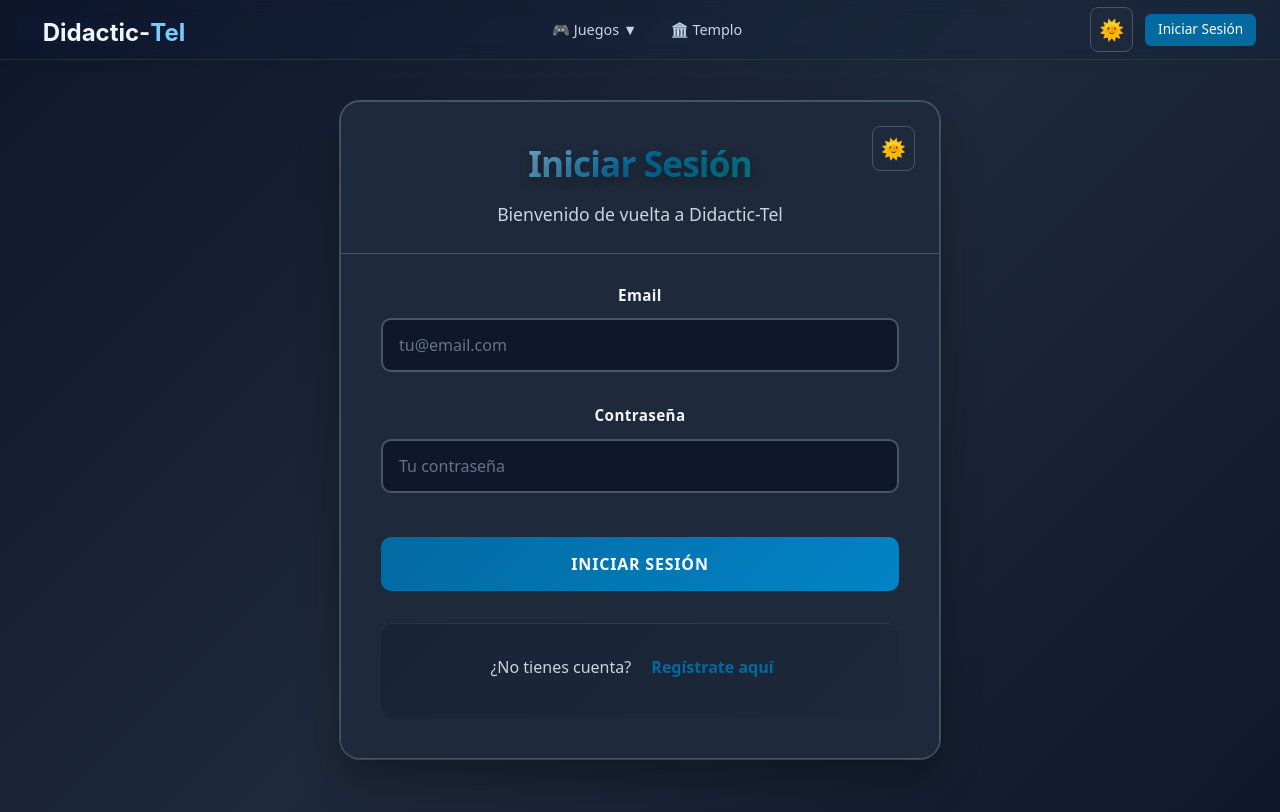
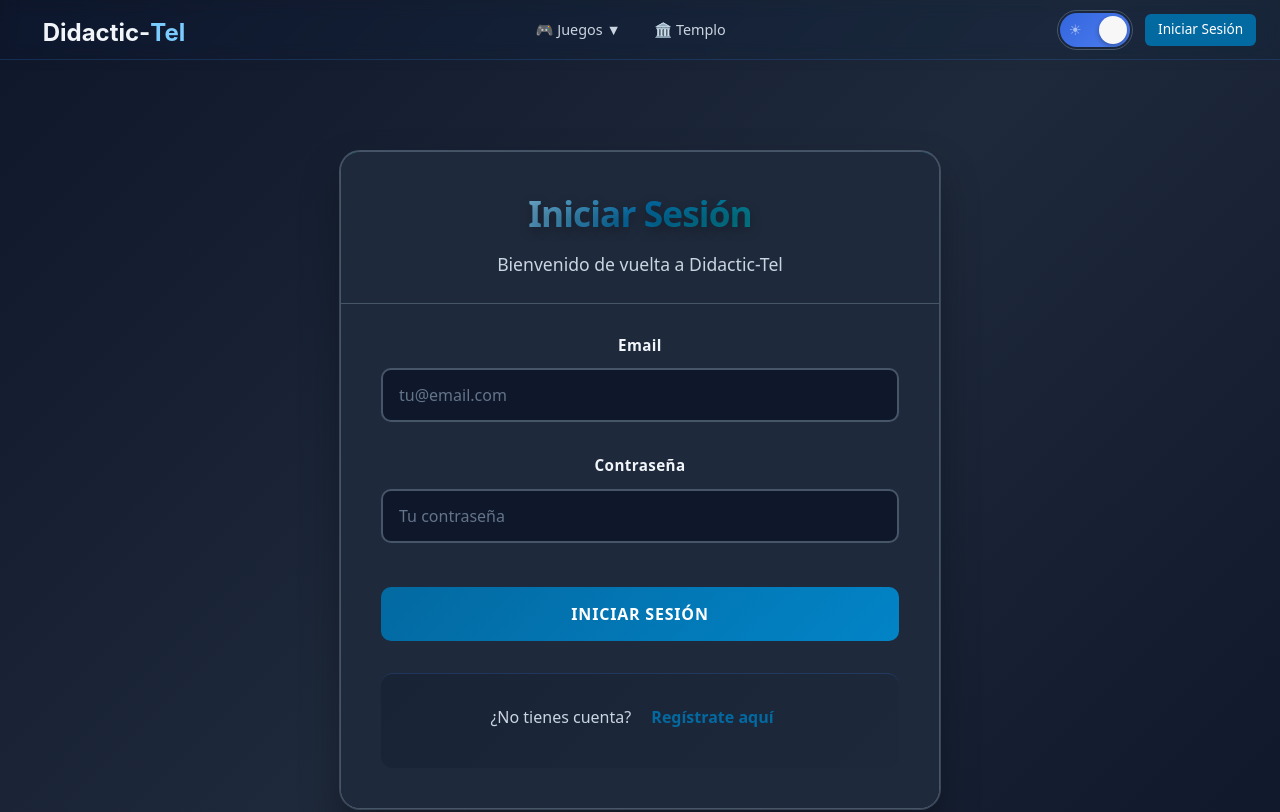
Before and after one commit to YohannsJ/DidacticTel, a React (Vite) app: page /Datos in a window 1280 px wide. Shown: the top 812 px of the page. Built offline with nearby package versions, Linux system fonts and the light colour scheme; no server answers.

Commit message:
feat: botón de modo claro y oscuro

```diff
--- a/src/App.jsx
+++ b/src/App.jsx
@@ -183,7 +183,7 @@ const AppLayout = () => {
                 {user?.role === 'admin' && (
                   <>
                     <Link to="/admin" className={styles.dropdownItem} onClick={handleUserMenuSelection}>
-                      👑 Admin
+                      👑 Config Admin
                     </Link>
                     <Link to="/admin/flags" className={styles.dropdownItem} onClick={handleUserMenuSelection}>
                       📊 Flags Admin
@@ -223,7 +223,7 @@ const AppLayout = () => {
             </button>
             <div className={`${styles.dropdownMenu} ${styles.userDropdownMenu} ${userDropdownOpen ? styles.dropdownOpen : ''}`}>
               <Link to="/perfil" className={styles.dropdownItem} onClick={handleUserMenuSelection}>
-                👤 Perfil
+                👤 Mi Perfil
               </Link>
               <Link to="/mis-flags" className={styles.dropdownItem} onClick={handleUserMenuSelection}>
                 🚩 Mis Flags
@@ -231,7 +231,7 @@ const AppLayout = () => {
               {user?.role === 'admin' && (
                 <>
                   <Link to="/admin" className={styles.dropdownItem} onClick={handleUserMenuSelection}>
-                    👑 Admin
+                    👑 Config Admin
                   </Link>
                   <Link to="/admin/flags" className={styles.dropdownItem} onClick={handleUserMenuSelection}>
                     📊 Flags Admin
@@ -239,7 +239,7 @@ const AppLayout = () => {
                 </>
               )}
               <div className={styles.dropdownDivider}></div>
-              <div className={styles.dropdownItem} style={{ padding: '0.6rem 0.9rem' }}>
+              <div className={styles.dropdownItem} style={{ padding: '0.2rem 4rem', margin: '-0.6rem 0' }}>
                 <div style={{ display: 'flex', alignItems: 'center', justifyContent: 'space-between', gap: '0.5rem' }}>
                   {/* <span>🎨 </span> */}
                   <ThemeToggle />
--- a/src/components/Auth/AuthPage.jsx
+++ b/src/components/Auth/AuthPage.jsx
@@ -54,14 +54,14 @@ const AuthPage = () => {
 
   return (
     <div className={styles.authMain}>
-      <div className={styles.authContainer}>
+      <div className={styles.authContainer} style={{ marginTop: '50px' }}>
         <div className={styles.authCard}>
           {/* Botón de cambio de tema */}
-          <div className={styles.themeToggleContainer}>
+          {/* <div className={styles.themeToggleContainer}>
             <ThemeToggle />
-          </div>
+          </div> */}
 
-          <div className={styles.authCardHeader}>
+          <div className={styles.authCardHeader} >
             <h1 className={styles.authTitle}>
               {isLogin ? 'Iniciar Sesión' : 'Crear Cuenta'}
             </h1>
--- a/src/components/Auth/RegisterForm.jsx
+++ b/src/components/Auth/RegisterForm.jsx
@@ -98,7 +98,7 @@ const RegisterForm = ({ onSubmit, onSwitchToLogin, isLoading }) => {
 
   return (
     <div className={styles.formContainer}>
-      <h2 className={styles.formTitle}>Crear Cuenta</h2>
+      {/* <h2 className={styles.formTitle}>Crear Cuenta</h2> */}
 
       <form onSubmit={handleSubmit} className={styles.form}>
         {errors.general && (
--- /dev/null
+++ b/src/components/etc/ThemeToggle.css
@@ -0,0 +1,112 @@
+.theme-toggle-switch {
+  border: 1px solid var(--theme-border);
+  background: transparent;
+  padding: 2px;
+  border-radius: 999px;
+  cursor: pointer;
+  transition: border-color 0.2s ease, box-shadow 0.2s ease;
+}
+
+.theme-toggle-switch:focus-visible {
+  outline: none;
+  box-shadow: 0 0 0 3px var(--theme-primary-transparent);
+}
+
+.theme-toggle-track {
+  position: relative;
+  display: inline-flex;
+  align-items: center;
+  justify-content: space-between;
+  width: 70px;
+  height: 34px;
+  border-radius: 999px;
+  padding: 0 8px;
+  box-sizing: border-box;
+  transition: background 0.25s ease;
+  overflow: hidden;
+}
+
+.theme-toggle-switch.is-light .theme-toggle-track {
+  background: linear-gradient(135deg, #f3b327 0%, #f7ca54 100%);
+}
+
+.theme-toggle-switch.is-dark .theme-toggle-track {
+  background: linear-gradient(135deg, #3365dd 0%, #4e7ef0 100%);
+}
+
+.theme-toggle-icon {
+  z-index: 1;
+  font-size: 16px;
+  line-height: 1;
+  user-select: none;
+  transition: opacity 0.2s ease, transform 0.2s ease;
+}
+
+.theme-toggle-switch.is-light .theme-toggle-icon-sun {
+  opacity: 1;
+  transform: scale(1);
+}
+
+.theme-toggle-switch.is-light .theme-toggle-icon-moon {
+  opacity: 0.6;
+  transform: scale(0.9);
+}
+
+.theme-toggle-switch.is-dark .theme-toggle-icon-sun {
+  opacity: 0.6;
+  transform: scale(0.9);
+}
+
+.theme-toggle-switch.is-dark .theme-toggle-icon-moon {
+  opacity: 1;
+  transform: scale(1);
+}
+
+.theme-toggle-thumb {
+  position: absolute;
+  top: 3px;
+  left: 3px;
+  width: 28px;
+  height: 28px;
+  border-radius: 50%;
+  background: #f7f7f7;
+  box-shadow: 0 2px 5px rgba(0, 0, 0, 0.3);
+  z-index: 2;
+  transform: translateX(0);
+}
+
+.theme-toggle-switch.is-dark .theme-toggle-thumb {
+  transform: translateX(36px);
+}
+
+.theme-toggle-thumb.theme-toggle-thumb-to-dark {
+  animation: thumb-to-dark 0.34s ease forwards;
+}
+
+.theme-toggle-thumb.theme-toggle-thumb-to-light {
+  animation: thumb-to-light 0.34s ease forwards;
+}
+
+@keyframes thumb-to-dark {
+  0% {
+    transform: translateX(0);
+  }
+  60% {
+    transform: translateX(39px);
+  }
+  100% {
+    transform: translateX(36px);
+  }
+}
+
+@keyframes thumb-to-light {
+  0% {
+    transform: translateX(36px);
+  }
+  60% {
+    transform: translateX(-2px);
+  }
+  100% {
+    transform: translateX(0);
+  }
+}
--- a/src/components/etc/ThemeToggle.jsx
+++ b/src/components/etc/ThemeToggle.jsx
@@ -1,36 +1,43 @@
-import React from 'react';
+import React, { useEffect, useRef, useState } from 'react';
 import { useTheme } from '../../context/ThemeContext.jsx';
+import './ThemeToggle.css';
 
 /**
  * Componente ThemeToggle - Botón para cambiar entre temas
  */
 export function ThemeToggle({ className = '', style = {} }) {
   const { currentTheme, toggleTheme } = useTheme();
+  const isDark = currentTheme === 'dark';
+  const previousThemeRef = useRef(currentTheme);
+  const [thumbAnimationClass, setThumbAnimationClass] = useState('');
+
+  useEffect(() => {
+    if (previousThemeRef.current === currentTheme) return;
+
+    setThumbAnimationClass(isDark ? 'theme-toggle-thumb-to-dark' : 'theme-toggle-thumb-to-light');
+    previousThemeRef.current = currentTheme;
+
+    const timeoutId = setTimeout(() => {
+      setThumbAnimationClass('');
+    }, 360);
+
+    return () => clearTimeout(timeoutId);
+  }, [currentTheme, isDark]);
 
   return (
     <button
       onClick={toggleTheme}
-      className={`theme-toggle ${className}`}
-      style={{
-        padding: '0.5rem',
-        border: '1px solid var(--theme-border)',
-        borderRadius: '0.5rem',
-        backgroundColor: 'var(--theme-background-secondary)',
-        color: 'var(--theme-text)',
-        cursor: 'pointer',
-        transition: 'all 0.2s ease',
-        fontSize: '1.25rem',
-        ...style
-      }}
+      className={`theme-toggle-switch ${isDark ? 'is-dark' : 'is-light'} ${className}`}
+      style={style}
+      aria-label={`Cambiar a tema ${isDark ? 'claro' : 'oscuro'}`}
+      aria-pressed={isDark}
       title={`Cambiar a tema ${currentTheme === 'dark' ? 'claro' : 'oscuro'}`}
-      onMouseEnter={(e) => {
-        e.target.style.backgroundColor = 'var(--theme-background-tertiary)';
-      }}
-      onMouseLeave={(e) => {
-        e.target.style.backgroundColor = 'var(--theme-background-secondary)';
-      }}
     >
-      {currentTheme === 'dark' ? '🌞' : '🌙'}
+      <span className="theme-toggle-track" aria-hidden="true">
+        <span className="theme-toggle-icon theme-toggle-icon-sun">☀</span>
+        <span className="theme-toggle-icon theme-toggle-icon-moon">☾</span>
+        <span className={`theme-toggle-thumb ${thumbAnimationClass}`} />
+      </span>
     </button>
   );
 }
```
